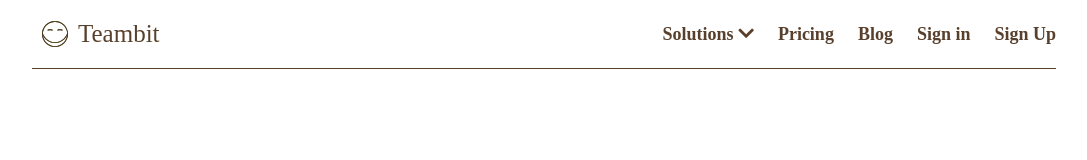
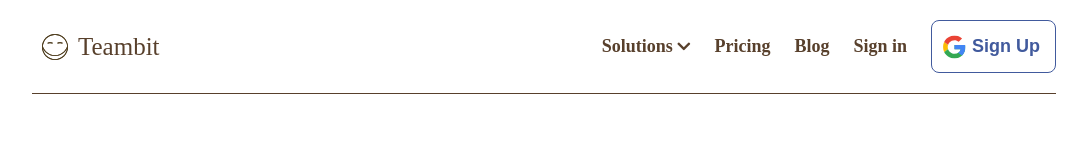
Before and after one commit to paoloferrari97/node-sass-teambit, a website: page index.html in a window 1280 px wide. Shown: the whole page, without its empty margins (96-1183 px from the left). Drawn offline with Linux system fonts and the light colour scheme.

Commit message:
Completo navbar

```diff
--- a/index.html
+++ b/index.html
@@ -25,7 +25,10 @@
                     <a href="">Pricing</a>
                     <a href="">Blog</a>
                     <a href="">Sign in</a>
-                    <a href="">Sign Up</a>
+                    <button class="btn_vuoto">
+                        <img src="./dist/img/google-logo.svg" alt="Logo di Google">
+                        Sign Up
+                    </button>
                 </div>
             </nav>
             <!-- /navbar -->
--- a/src/app.scss
+++ b/src/app.scss
@@ -1,4 +1,4 @@
 @import "./partials/variables";
-@import "./partials/common";
 @import "./partials/navbar";
 @import "./partials/main_header";
+@import "./partials/common";
--- a/src/partials/_common.scss
+++ b/src/partials/_common.scss
@@ -11,3 +11,10 @@ body {
     margin: auto;
   }
 }
+
+.btn_vuoto {
+  padding: 15px;
+  color: $blu_color;
+  border: 1px solid $blu_color;
+  border-radius: 0.5rem;
+}
--- a/src/partials/_navbar.scss
+++ b/src/partials/_navbar.scss
@@ -16,11 +16,29 @@ nav {
   }
   div:nth-child(2) {
     a {
+      text-decoration: none;
       font-size: 18px;
-      text-decoration: none;
       font-weight: 600;
       color: $text_color;
       margin-left: 20px;
+      i {
+        font-size: 15px;
+      }
+    }
+    button {
+      font-size: 18px;
+      margin-left: 20px;
+      background-color: white;
+      font-weight: 600;
+      position: relative;
+      padding-left: 40px;
+      img {
+        width: 25px;
+        position: absolute;
+        top: 50%;
+        left: 10px;
+        transform: translateY(-50%);
+      }
     }
   }
 }
--- a/src/partials/_variables.scss
+++ b/src/partials/_variables.scss
@@ -1 +1,2 @@
 $text_color: #58402c;
+$blu_color: #415a9d;
```
Also changed, not shown: dist/css/app.css.
